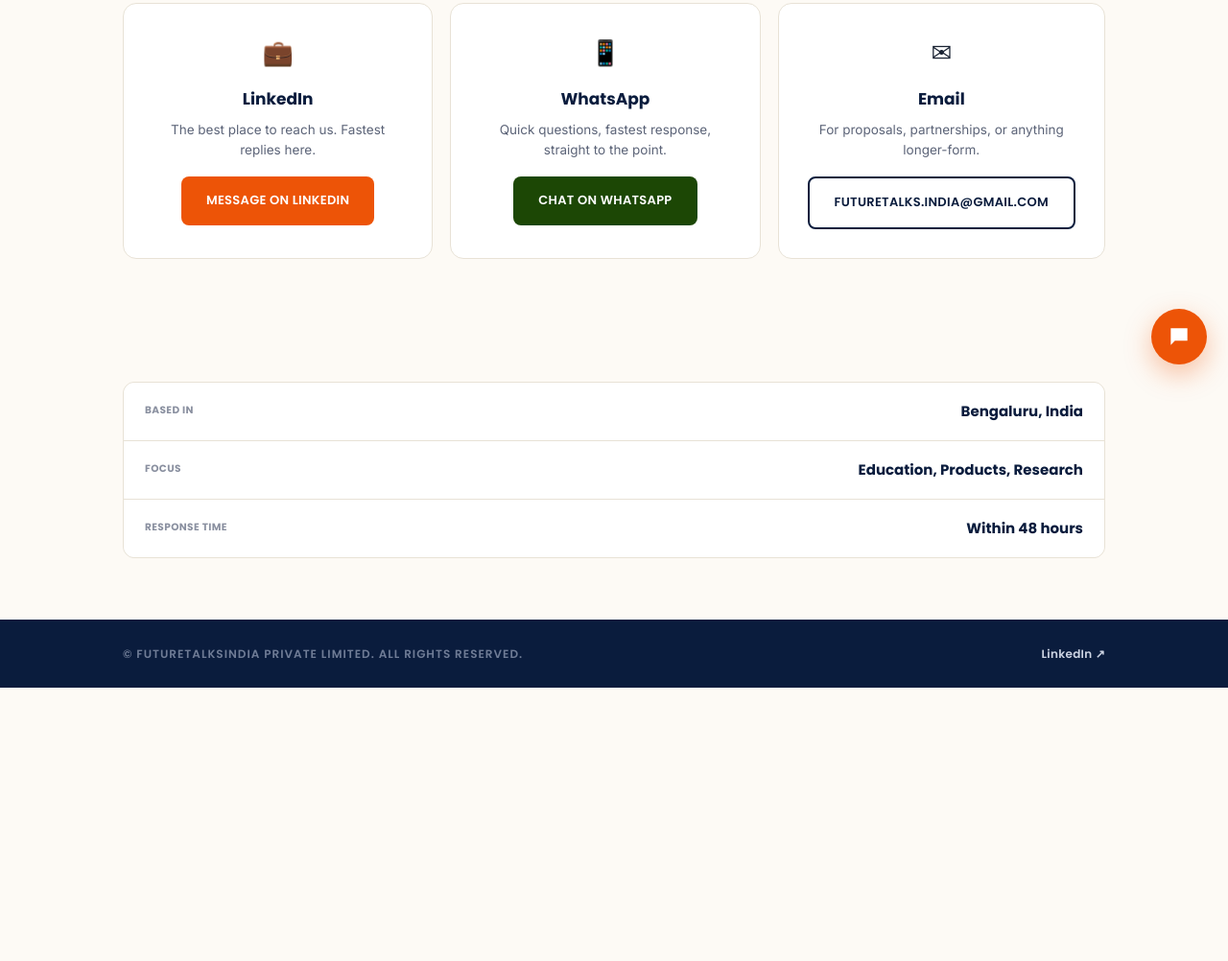
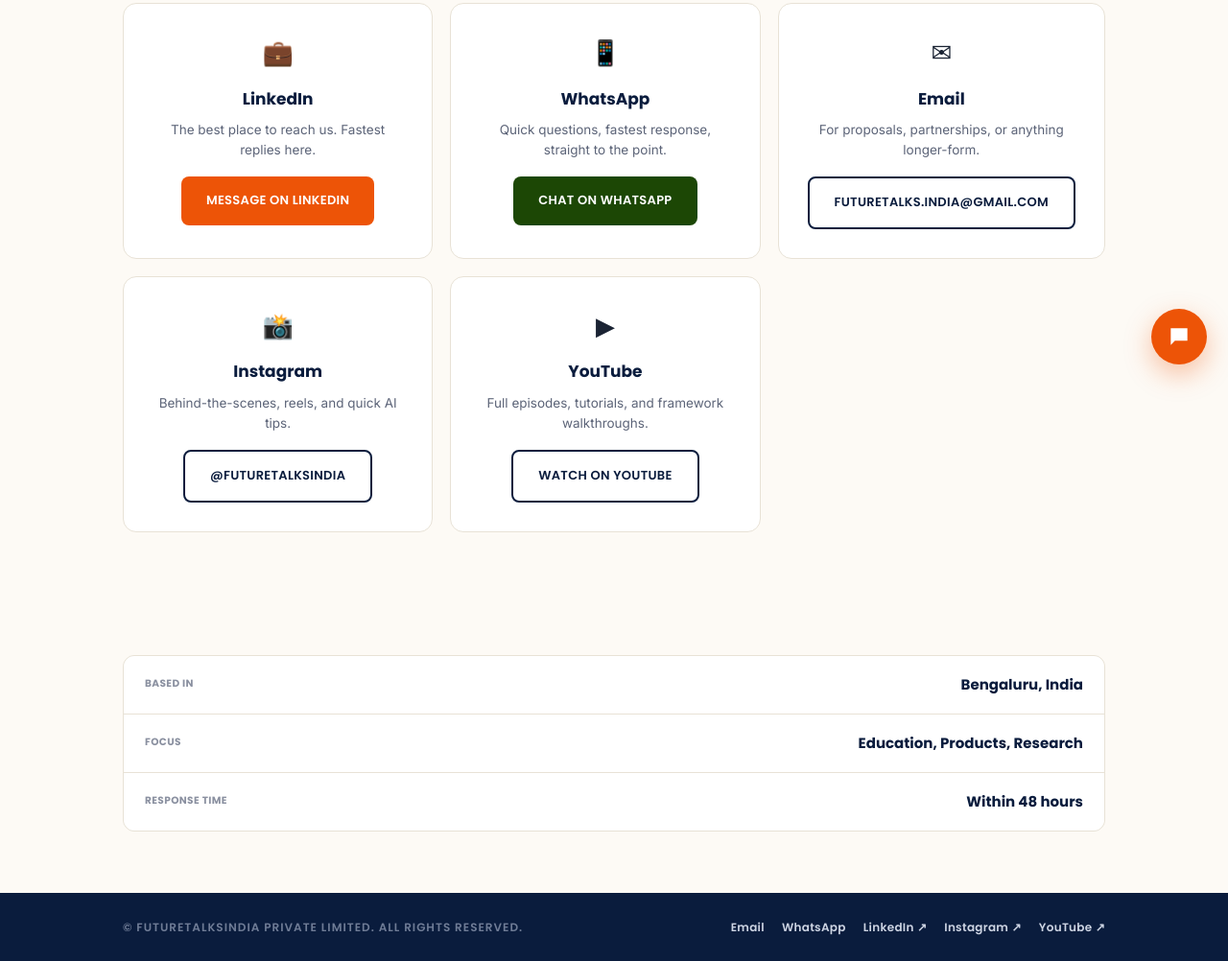
Before and after one commit to girr1990/futuretalksindia, a website: page contact.html in a window 1280 px wide. Shown: the part 398-1400 px from the top of the page at 96% size. Before the commit the page ends 1115 px from the top, so only its background shows below. Drawn offline with Linux system fonts and the light colour scheme.

Commit message:
Add working Instagram/YouTube/Email/WhatsApp links, update LinkedIn to company page

```diff
--- a/contact.html
+++ b/contact.html
@@ -132,6 +132,7 @@
 .foot-inner .mono { color: #6f7c96; }
 .foot-inner a { color: #cdd4e3; text-decoration: none; font-family: var(--label); font-weight: 600; font-size: 12px; letter-spacing: 0.3px; }
 .foot-inner a:hover { color: var(--gold); }
+.foot-links { display: flex; gap: 18px; flex-wrap: wrap; }
 :focus-visible { outline: 2px solid var(--orange); outline-offset: 3px; }
 @media print { * { -webkit-print-color-adjust: exact !important; print-color-adjust: exact !important; } }
 
@@ -204,7 +205,7 @@
                 <div class="icon">&#128188;</div>
                 <h3>LinkedIn</h3>
                 <p>The best place to reach us. Fastest replies here.</p>
-                <a class="btn btn-primary" href="https://www.linkedin.com/in/future-talks-india-applied-ai-347301421" target="_blank" rel="noopener">Message on LinkedIn</a>
+                <a class="btn btn-primary" href="https://www.linkedin.com/company/futuretalksindia" target="_blank" rel="noopener">Message on LinkedIn</a>
             </div>
             <div class="contact-card">
                 <div class="icon">&#128241;</div>
@@ -217,6 +218,18 @@
                 <h3>Email</h3>
                 <p>For proposals, partnerships, or anything longer-form.</p>
                 <a class="btn btn-ghost" href="mailto:futuretalks.india@gmail.com">futuretalks.india@gmail.com</a>
+            </div>
+            <div class="contact-card">
+                <div class="icon">&#128248;</div>
+                <h3>Instagram</h3>
+                <p>Behind-the-scenes, reels, and quick AI tips.</p>
+                <a class="btn btn-ghost" href="https://www.instagram.com/futuretalksindia" target="_blank" rel="noopener">@futuretalksindia</a>
+            </div>
+            <div class="contact-card">
+                <div class="icon">&#9654;</div>
+                <h3>YouTube</h3>
+                <p>Full episodes, tutorials, and framework walkthroughs.</p>
+                <a class="btn btn-ghost" href="https://www.youtube.com/@futuretalks_india" target="_blank" rel="noopener">Watch on YouTube</a>
             </div>
         </div>
     </section>
@@ -233,7 +246,13 @@
 <footer>
     <div class="wrap foot-inner">
         <span class="mono">&copy; FuturetalksIndia Private Limited. All rights reserved.</span>
-        <a href="https://www.linkedin.com/in/future-talks-india-applied-ai-347301421" target="_blank" rel="noopener">LinkedIn &#8599;</a>
+        <div class="foot-links">
+            <a href="mailto:futuretalks.india@gmail.com">Email</a>
+            <a href="https://wa.me/919008020176" target="_blank" rel="noopener">WhatsApp</a>
+            <a href="https://www.linkedin.com/company/futuretalksindia" target="_blank" rel="noopener">LinkedIn &#8599;</a>
+            <a href="https://www.instagram.com/futuretalksindia" target="_blank" rel="noopener">Instagram &#8599;</a>
+            <a href="https://www.youtube.com/@futuretalks_india" target="_blank" rel="noopener">YouTube &#8599;</a>
+        </div>
     </div>
 </footer>
 <div id="rc-widget">
```
Also changed, not shown: frameworks.html (+8 -1 lines), index.html (+9 -2 lines), insights.html (+9 -2 lines), work.html (+8 -1 lines).
